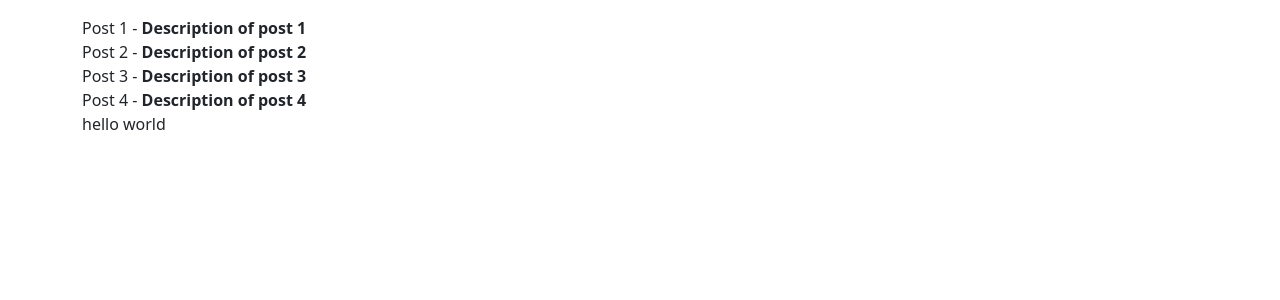
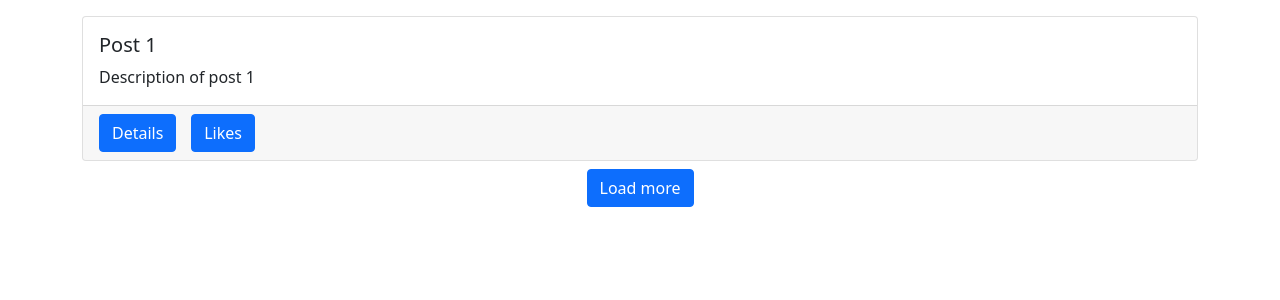
Before and after one commit to Ar1FD/Belajar-Django, a Django app: page / in a window 1280 px wide. Shown: the top 300 px of the page. Run offline with Django 4.2, Linux system fonts and the light colour scheme; data comes from the database, SQL or seed files in the repository; some libraries are stand-ins or nearby versions.

Commit message:
creating posts card and load more posts with button click

```diff
--- a/posts/static/posts/main.js
+++ b/posts/static/posts/main.js
@@ -1,24 +1,16 @@
 console.log('hello world')
 
-const helloworldBox = document.getElementById('hello-world')
 const postsBox = document.getElementById('posts-box')
 const spinnerBox = document.getElementById('spinner-box')
+const loadBtn = document.getElementById('load-btn')
+const endBox = document.getElementById('end-box')
 
+let visible = 1
+
+const getData=() =>{
     $.ajax({
         type: 'GET',
-    url:'/hello-world/',
-    success: function(response){
-        console.log('success', response.text)
-        helloworldBox.innerHTML = response.text
-    },
-    error: function(error){
-        console.log('error', error)
-    }
-})
-
-$.ajax({
-    type: 'GET',
-    url: '/data/',
+        url: `/data/${visible}/`,
         success: function(response){
             console.log(response)
             const data = response.data
@@ -27,13 +19,44 @@ $.ajax({
                 console.log(data)
                 data.forEach(el => {
                     postsBox.innerHTML += `
-                    ${el.title} - <b>${el.body}</b><br>
+                        <div class="card mb-2">
+                            <div class="card-body">
+                                <h5 class="card-title">${el.title}</h5>
+                                <p class="card-text">${el.body}</p>
+                            </div>
+                            <div class="card-footer">
+                                <div class="row">
+                                    <div class="col-1">
+                                        <a href="#" class="btn btn-primary">Details</a>
+                                    </div>
+                                    <div class="col-1">
+                                        <a href="#" class="btn btn-primary">Likes</a>
+                                    </div>
+                                </div>
+                            </div>
+                        </div>
                     `
                 });
-        }, 200)
-
+            }, 100)
+            console.log(response.size)
+            if (response.size == 0) {
+                endBox.textContent = 'No posts added yet...'
+            }
+            else if (response.size <= visible) {
+                loadBtn.classList.add('not-visible')
+                endBox.textContent = 'No more post to load..'
+            }
         },
         error: function(error){
             console.log(error)
         }
     })
+}
+
+loadBtn.addEventListener('click', ()=>{
+    spinnerBox.classList.remove('not-visible')
+    visible +=1
+    getData()
+})
+
+getData()
--- a/posts/templates/posts/main.html
+++ b/posts/templates/posts/main.html
@@ -12,12 +12,14 @@ posts
 
 
 {% block content %}
-{% comment %} {% for obj in qs %}
-    {{obj.title}} - {{obj.body}} <br>
-{% endfor %} {% endcomment %}
-    <div id="spinner-box">
+    {% comment %} {% for obj in qs %}
+        {{obj.title}} - {{obj.body}} <br>
+    {% endfor %} {% endcomment %}
+    <div id="posts-box"></div>
+    <div id="spinner-box"  class="text-center">
         <div class="spinner-border" role="status"></div>
     </div>
-    <div id="posts-box"></div>
-    <div id="hello-world"></div>
+    <div class="text-center mb-3" id="end-box">
+        <button class="btn btn-primary" id="load-btn">Load more</button>
+    </div>
 {% endblock content %}
--- a/posts/urls.py
+++ b/posts/urls.py
@@ -10,7 +10,7 @@ app_name ='posts'
 
 urlpatterns = [
     path('', post_list_and_create, name='main-board'),
-    path('data/', load_post_data_view, name='posts-data'),
+    path('data/<int:num_posts>/', load_post_data_view, name='posts-data'),
 
-    path('hello-world/', hello_world_view, name='hello_world'),
+    path('hello-world/', hello_world_view, name='hello-world'),
 ]
--- a/posts/views.py
+++ b/posts/views.py
@@ -7,7 +7,12 @@ def post_list_and_create(request):
     qs = Post.objects.all()
     return render(request, 'posts/main.html', {'qs':qs})
 
-def load_post_data_view(request):
+def load_post_data_view(request, num_posts):
+    visible = 1
+    upper = num_posts
+    lower = upper - visible
+    size = Post.objects.all().count()
+
     qs = Post.objects.all()
     data = []
     for obj in qs:
@@ -15,10 +20,11 @@ def load_post_data_view(request):
             'id': obj.id,
             'title': obj.title,
             'body': obj.body,
+            'liked': True if request.user in obj.liked.all() else False,
             'author': obj.author.user.username
         }
         data.append(item)
-    return JsonResponse({'data':data})
+    return JsonResponse({'data':data[lower:upper], 'size': size})
 
 def hello_world_view(request):
     return JsonResponse({'text': 'hello world'})
```
Lines whose indentation alone changed are shown as unchanged.
